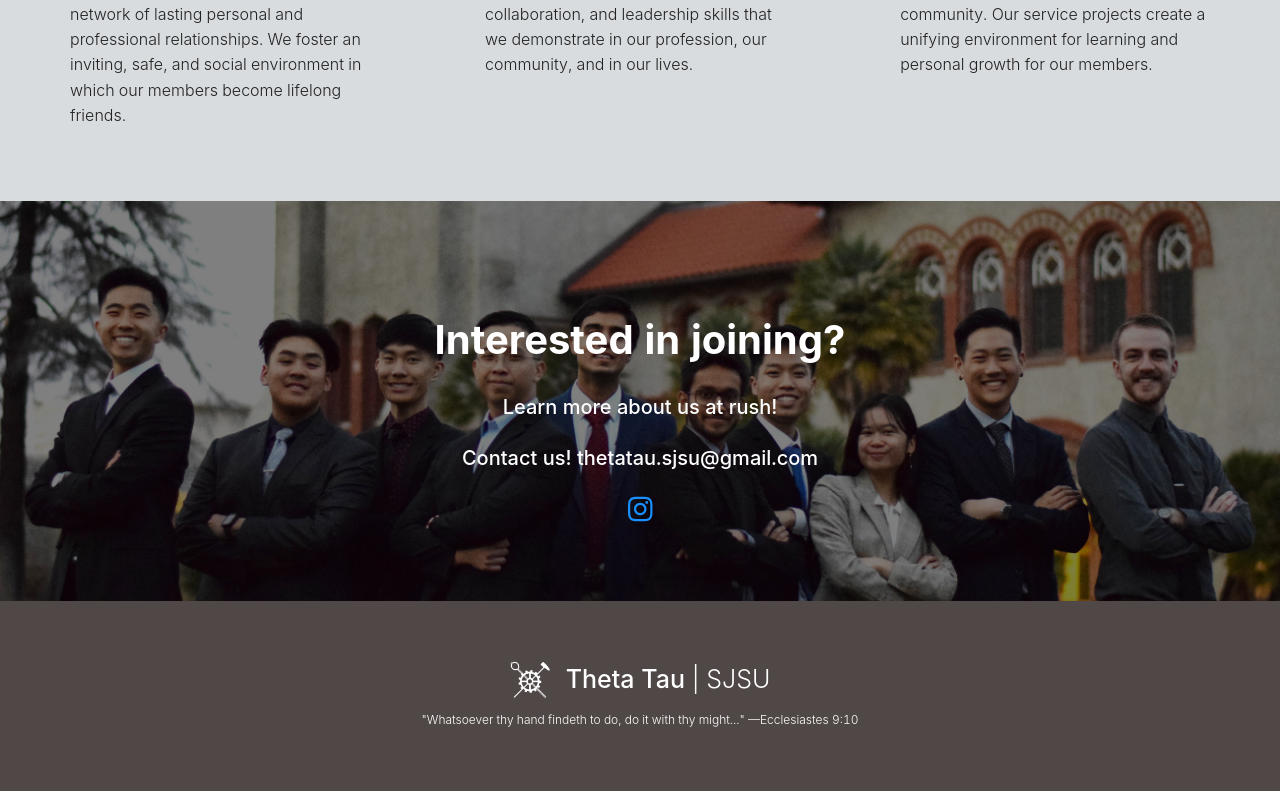
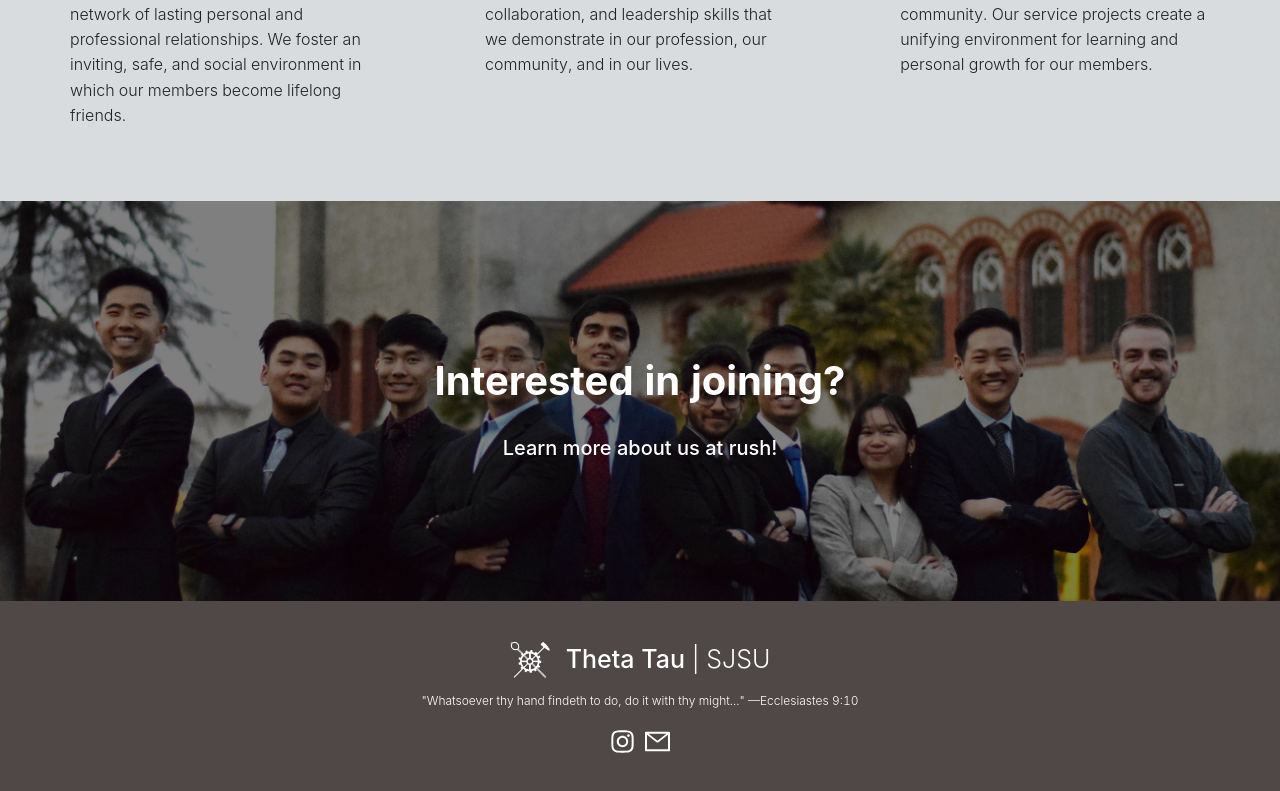
Before and after one commit to williamtnguyen/SJSU-TT, a React (Create React App) app in the folder frontend-v2/: page / in a window 1280 px wide. Shown: the part 1559-2350 px from the top of the page. Built offline with nearby package versions, Linux system fonts and the light colour scheme.

Commit message:
Remove font-awesome and opt for antd-icons

```diff
--- a/frontend-v2/package.json
+++ b/frontend-v2/package.json
@@ -4,20 +4,16 @@
   "private": true,
   "dependencies": {
     "@ant-design/icons": "^4.5.0",
-    "@fortawesome/fontawesome-svg-core": "^1.2.36",
-    "@fortawesome/free-brands-svg-icons": "^5.15.4",
-    "@fortawesome/react-fontawesome": "^0.1.16",
     "@testing-library/jest-dom": "^5.11.9",
     "@testing-library/react": "^11.2.5",
     "@testing-library/user-event": "^12.7.1",
     "antd": "^4.12.3",
     "axios": "^0.21.1",
     "jwt-decode": "^3.1.2",
-    "node-sass": "^5.0.0",
+    "node-sass": "^6.0.1",
     "react": "^17.0.1",
     "react-dom": "^17.0.1",
     "react-helmet": "^6.1.0",
-    "react-mailto": "^0.4.0",
     "react-router-dom": "^5.2.0",
     "react-scripts": "4.0.2",
     "web-vitals": "^1.1.0"
--- a/frontend-v2/src/components/Footer.js
+++ b/frontend-v2/src/components/Footer.js
@@ -1,4 +1,5 @@
 import React from 'react';
+import { InstagramOutlined, MailOutlined } from '@ant-design/icons';
 import thetaTauCrest from '../images/theta-tau-crest-white.png';
 import footerStyles from '../styles/components/footer.module.scss';
 
@@ -19,6 +20,14 @@ const Footer = () => {
         "Whatsoever thy hand findeth to do, do it with thy might..."
         —Ecclesiastes 9:10
       </p>
+      <div className={footerStyles.footer__icon__container}>
+        <a href="https://www.instagram.com/sjsuthetatau/" className={footerStyles.footer__icon}>
+          <InstagramOutlined />
+        </a>
+        <a href="mailto:thetatau.sjsu@gmail.com" className={footerStyles.footer__icon}>
+          <MailOutlined />
+        </a>
+      </div>
     </div>
   );
 };
--- a/frontend-v2/src/pages/landing.js
+++ b/frontend-v2/src/pages/landing.js
@@ -1,10 +1,6 @@
 import React from 'react';
 import { Helmet } from 'react-helmet';
 import { Row, Col } from 'antd';
-import { FontAwesomeIcon } from '@fortawesome/react-fontawesome';
-import {
-  faInstagram
-} from '@fortawesome/free-brands-svg-icons';
 import CoverCarousel from '../components/CoverCarousel';
 
 import aboutThetaTau from '../images/pledge-event-cropped.jpg';
@@ -99,12 +95,6 @@ const Landing = () => {
         <div className={landingStyles.joining__text}>
           <h1>Interested in joining?</h1>
           <p>Learn more about us at rush!</p>
-          <p>Contact us! thetatau.sjsu@gmail.com</p>
-          <div className="social-container">
-            <a href="https://www.instagram.com/sjsuthetatau/?hl=en" className="insta social">
-              <FontAwesomeIcon icon={faInstagram} size="2x" />
-            </a>
-          </div>
         </div>
       </div>
     </>
--- a/frontend-v2/src/styles/components/footer.module.scss
+++ b/frontend-v2/src/styles/components/footer.module.scss
@@ -31,3 +31,18 @@
 #sjsu__text {
   font-weight: 300;
 }
+
+.footer__icon__container {
+  width: 70px;
+  display: flex;
+  justify-content: space-around;
+}
+
+.footer__icon {
+  font-size: 25px;
+  color: white;
+
+  &:hover {
+    color: gray;
+  }
+}
```
